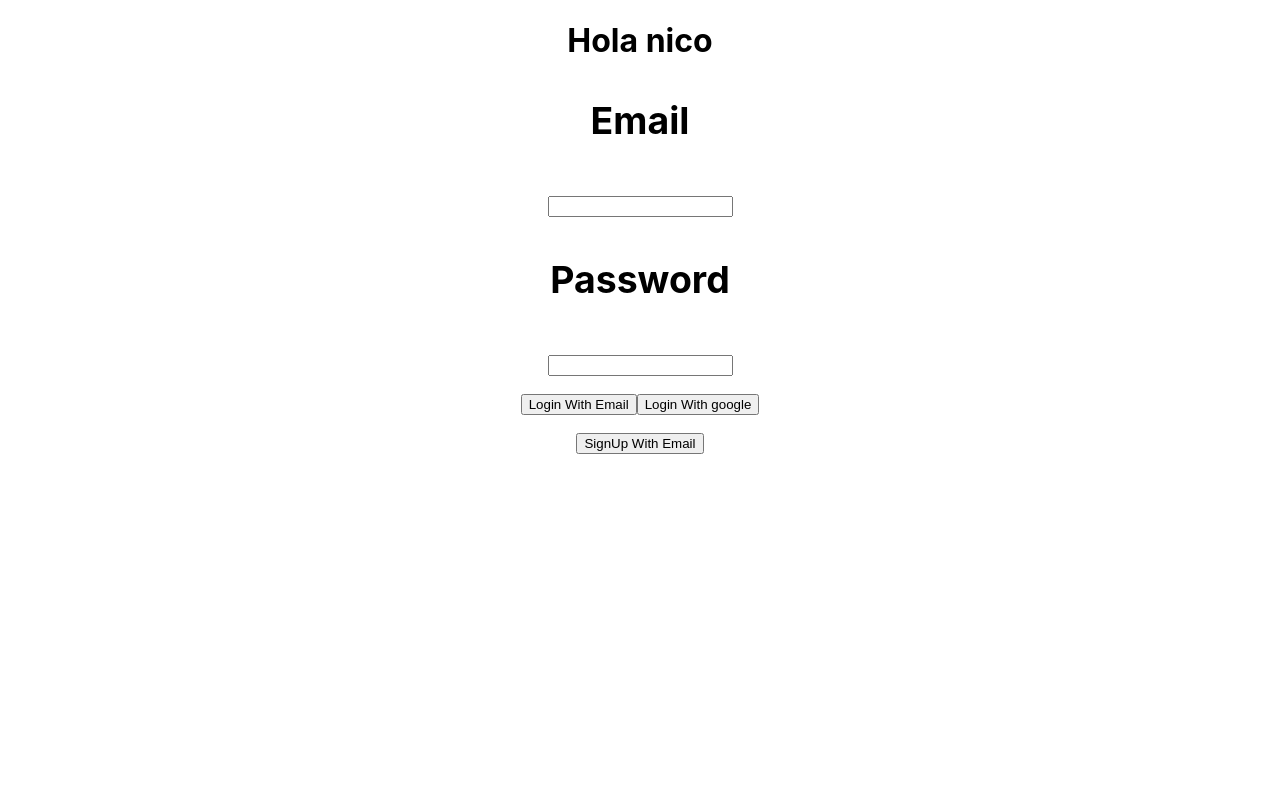
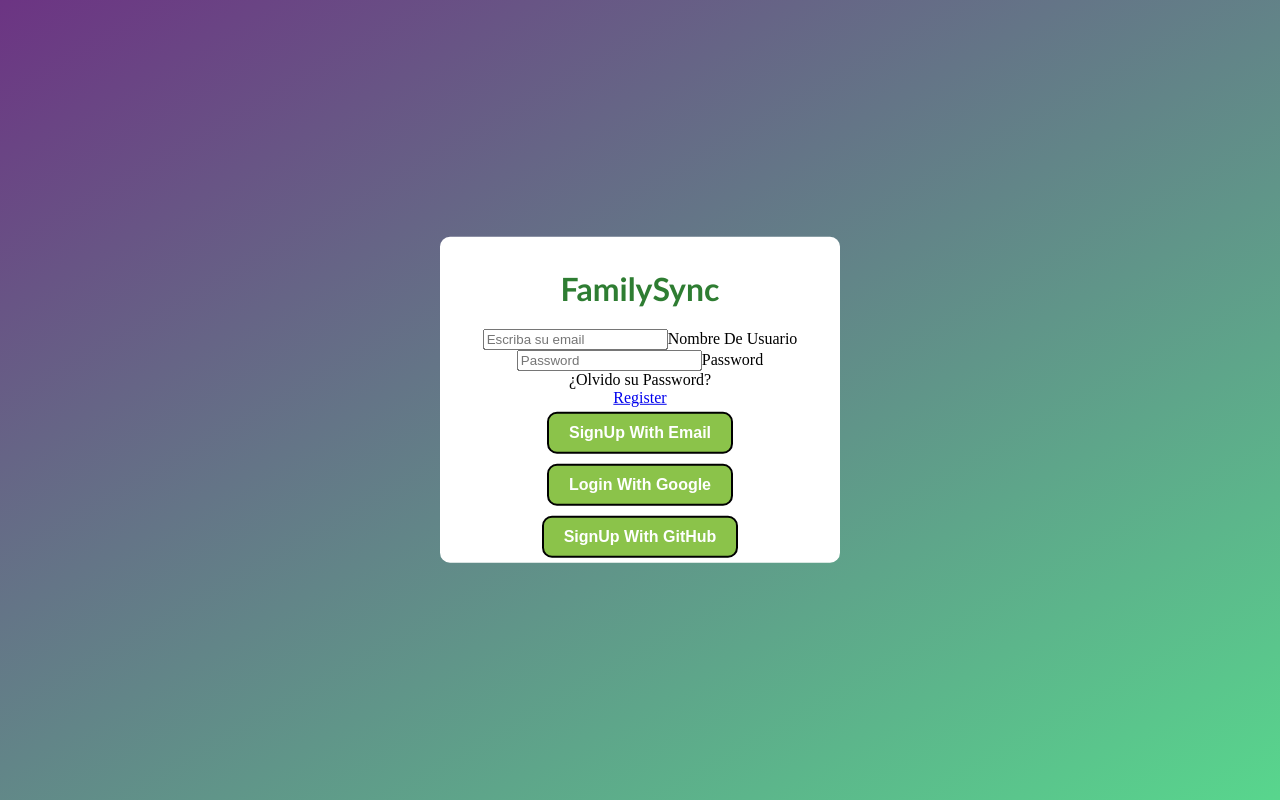
Before and after one commit to Zurdo-Sanchez/FamilySync, a React (Create React App) app in the folder family-sync-app/: page / in a window 1280 px wide. Built offline with nearby package versions, Linux system fonts and the light colour scheme.

Commit message:
primera parte css

```diff
--- a/family-sync-app/public/index.html
+++ b/family-sync-app/public/index.html
@@ -8,6 +8,7 @@
     <meta
       name="description"
       content="Web site created using create-react-app"
+      git
     />
     <link rel="apple-touch-icon" href="%PUBLIC_URL%/logo192.png" />
     <!--
--- /dev/null
+++ b/family-sync-app/src/component/loginView.css
@@ -0,0 +1,78 @@
+:root {
+  --primary-color: #2e7d32; /* Verde oscuro */
+  --secondary-color: #4caf50; /* Verde */
+  --accent-color: #8bc34a; /* Verde claro */
+  --light-color: #c5e1a5; /* Verde claro */
+  --dark-color: #1b5e20; /* Verde oscuro */
+  --lighter-color: #dce775; /* Verde claro más claro */
+  --darker-color: #33691e; /* Verde oscuro más oscuro */
+}
+
+.title {
+  color: var(--primary-color);
+  margin-top: 2rem;
+
+  font-family: "Gill Sans", "Gill Sans MT", Calibri, "Trebuchet MS", sans-serif;
+}
+
+.input {
+  display: block;
+  margin: auto;
+
+  padding: 5px;
+}
+
+.button {
+  display: inline-block;
+  padding: 10px 20px;
+  font-size: 16px;
+  font-weight: bold;
+  color: white;
+  text-align: center;
+  border-style: solid;
+
+  text-align: center;
+
+  border-radius: 10px;
+  cursor: pointer;
+
+  background-color: var(--accent-color);
+}
+
+.buttonprimary {
+  color: var(--primary-color);
+  font-weight: bold;
+
+  font-family: "Gill Sans", "Gill Sans MT", Calibri, "Trebuchet MS", sans-serif;
+}
+
+.sign {
+  padding-top: 20px;
+  display: flex;
+  justify-content: center;
+  display: block;
+}
+
+.divbutton {
+  margin-top: 10 px;
+  padding: 5px;
+  color: var(--accent-color);
+}
+
+.container {
+  margin: 0;
+  padding: 0;
+  font-family: monserrat;
+  background: linear-gradient(150deg, #6c3483, #58d68d);
+  height: 100vh;
+}
+
+.formulario {
+  position: absolute;
+  top: 50%;
+  left: 50%;
+  transform: translate(-50%, -50%);
+  width: 400px;
+  background: white;
+  border-radius: 10px;
+}
--- a/family-sync-app/src/component/loginView/loginView.jsx
+++ b/family-sync-app/src/component/loginView/loginView.jsx
@@ -1,13 +1,13 @@
 import React, { useState } from "react";
 
 import authFunction from "../../utils/authFunction";
+import "../loginView.css";
 
 function LoginView(props) {
   const [email, setEmail] = useState(null);
   const [password, setPassword] = useState(null);
 
   const handledDataLogin = (provider) => {
-
     //creates data required for user login
     const dataLogin = {
       provider,
@@ -19,7 +19,6 @@ function LoginView(props) {
   };
 
   const handledDataSignup = () => {
-
     //creates data required for user creation
     const dataSignup = {
       provider: "signup",
@@ -31,39 +30,68 @@ function LoginView(props) {
   };
 
   return (
-    <>
-      <h1>
-        Hola nico
-        <div className="Container">
-          <h3 className="Title">Email</h3>
+    <div className="container">
+      <div className="formulario">
+        <h1 className="title">FamilySync</h1>
+
+        <form>
+          <div>
             <input
-            className="input"
               type="text"
+              placeholder="Escriba su email"
               onChange={(e) => {
                 setEmail(e.currentTarget.value);
               }}
             />
+            <label>Nombre De Usuario</label>
           </div>
-        <div className="Container">
-          <h3 className="Title">Password</h3>
+
+          <div className="password">
             <input
-            className="input"
               type="password"
+              placeholder="Password"
               onChange={(e) => {
                 setPassword(e.currentTarget.value);
               }}
             />
+            <label>Password</label>
           </div>
-        <button onClick={() => handledDataLogin("email")}>
-          Login With Email
+
+          <div className="remember"> ¿Olvido su Password? </div>
+
+          <imput type="submit" value="Sign Up"></imput>
+
+          <div className="register">
+            <a href="#">Register</a>
+          </div>
+
+          <div>
+            <div className="divbutton">
+              <button
+                className="button"
+                onClick={() => handledDataLogin("email")}
+              >
+                SignUp With Email
               </button>
-        <button onClick={() => handledDataLogin("google")}>
-          Login With google
+            </div>
+            <div className="divbutton">
+              <button
+                className="button"
+                onClick={() => handledDataLogin("google")}
+              >
+                Login With Google
               </button>
-        <br/>
-        <button onClick={() => handledDataSignup()}>SignUp With Email</button>
-      </h1>
-    </>
+            </div>
+
+            <div className="divbutton">
+              <button className="button" onClick={() => handledDataSignup()}>
+                SignUp With GitHub
+              </button>
+            </div>
+          </div>
+        </form>
+      </div>
+    </div>
   );
 }
 
--- a/family-sync-app/y/index.html
+++ b/family-sync-app/y/index.html
@@ -1,22 +1,43 @@
 <!DOCTYPE html>
 <html>
   <head>
-    <meta charset="utf-8">
-    <meta name="viewport" content="width=device-width, initial-scale=1">
+    <meta charset="utf-8" />
+    <meta name="viewport" content="width=device-width, initial-scale=1" />
     <title>Welcome to Firebase Hosting</title>
 
     <!-- update the version number as needed -->
     <script defer src="/__/firebase/9.22.1/firebase-app-compat.js"></script>
     <!-- include only the Firebase features as you need -->
     <script defer src="/__/firebase/9.22.1/firebase-auth-compat.js"></script>
-    <script defer src="/__/firebase/9.22.1/firebase-database-compat.js"></script>
-    <script defer src="/__/firebase/9.22.1/firebase-firestore-compat.js"></script>
-    <script defer src="/__/firebase/9.22.1/firebase-functions-compat.js"></script>
-    <script defer src="/__/firebase/9.22.1/firebase-messaging-compat.js"></script>
+    <script
+      defer
+      src="/__/firebase/9.22.1/firebase-database-compat.js"
+    ></script>
+    <script
+      defer
+      src="/__/firebase/9.22.1/firebase-firestore-compat.js"
+    ></script>
+    <script
+      defer
+      src="/__/firebase/9.22.1/firebase-functions-compat.js"
+    ></script>
+    <script
+      defer
+      src="/__/firebase/9.22.1/firebase-messaging-compat.js"
+    ></script>
     <script defer src="/__/firebase/9.22.1/firebase-storage-compat.js"></script>
-    <script defer src="/__/firebase/9.22.1/firebase-analytics-compat.js"></script>
-    <script defer src="/__/firebase/9.22.1/firebase-remote-config-compat.js"></script>
-    <script defer src="/__/firebase/9.22.1/firebase-performance-compat.js"></script>
+    <script
+      defer
+      src="/__/firebase/9.22.1/firebase-analytics-compat.js"
+    ></script>
+    <script
+      defer
+      src="/__/firebase/9.22.1/firebase-remote-config-compat.js"
+    ></script>
+    <script
+      defer
+      src="/__/firebase/9.22.1/firebase-performance-compat.js"
+    ></script>
     <!--
       initialize the SDK after all desired features are loaded, set useEmulator to false
       to avoid connecting the SDK to running emulators.
@@ -24,17 +45,66 @@
     <script defer src="/__/firebase/init.js?useEmulator=true"></script>
 
     <style media="screen">
-      body { background: #ECEFF1; color: rgba(0,0,0,0.87); font-family: Roboto, Helvetica, Arial, sans-serif; margin: 0; padding: 0; }
-      #message { background: white; max-width: 360px; margin: 100px auto 16px; padding: 32px 24px; border-radius: 3px; }
-      #message h2 { color: #ffa100; font-weight: bold; font-size: 16px; margin: 0 0 8px; }
-      #message h1 { font-size: 22px; font-weight: 300; color: rgba(0,0,0,0.6); margin: 0 0 16px;}
-      #message p { line-height: 140%; margin: 16px 0 24px; font-size: 14px; }
-      #message a { display: block; text-align: center; background: #039be5; text-transform: uppercase; text-decoration: none; color: white; padding: 16px; border-radius: 4px; }
-      #message, #message a { box-shadow: 0 1px 3px rgba(0,0,0,0.12), 0 1px 2px rgba(0,0,0,0.24); }
-      #load { color: rgba(0,0,0,0.4); text-align: center; font-size: 13px; }
+      body {
+        background: #eceff1;
+        color: rgba(0, 0, 0, 0.87);
+        font-family: Roboto, Helvetica, Arial, sans-serif;
+        margin: 0;
+        padding: 0;
+      }
+      #message {
+        background: white;
+        max-width: 360px;
+        margin: 100px auto 16px;
+        padding: 32px 24px;
+        border-radius: 3px;
+      }
+      #message h2 {
+        color: #ffa100;
+        font-weight: bold;
+        font-size: 16px;
+        margin: 0 0 8px;
+      }
+      #message h1 {
+        font-size: 22px;
+        font-weight: 300;
+        color: rgba(0, 0, 0, 0.6);
+        margin: 0 0 16px;
+      }
+      #message p {
+        line-height: 140%;
+        margin: 16px 0 24px;
+        font-size: 14px;
+      }
+      #message a {
+        display: block;
+        text-align: center;
+        background: #039be5;
+        text-transform: uppercase;
+        text-decoration: none;
+        color: white;
+        padding: 16px;
+        border-radius: 4px;
+      }
+      #message,
+      #message a {
+        box-shadow: 0 1px 3px rgba(0, 0, 0, 0.12), 0 1px 2px rgba(0, 0, 0, 0.24);
+      }
+      #load {
+        color: rgba(0, 0, 0, 0.4);
+        text-align: center;
+        font-size: 13px;
+      }
       @media (max-width: 600px) {
-        body, #message { margin-top: 0; background: white; box-shadow: none; }
-        body { border-top: 16px solid #ffa100; }
+        body,
+        #message {
+          margin-top: 0;
+          background: white;
+          box-shadow: none;
+        }
+        body {
+          border-top: 16px solid #ffa100;
+        }
       }
     </style>
   </head>
@@ -42,14 +112,19 @@
     <div id="message">
       <h2>Welcome</h2>
       <h1>Firebase Hosting Setup Complete</h1>
-      <p>You're seeing this because you've successfully setup Firebase Hosting. Now it's time to go build something extraordinary!</p>
-      <a target="_blank" href="https://firebase.google.com/docs/hosting/">Open Hosting Documentation</a>
+      <p>
+        You're seeing this because you've successfully setup Firebase Hosting.
+        Now it's time to go build something extraordinary!
+      </p>
+      <a target="_blank" href="https://firebase.google.com/docs/hosting/"
+        >Open Hosting Documentation</a
+      >
     </div>
     <p id="load">Firebase SDK Loading&hellip;</p>
 
     <script>
-      document.addEventListener('DOMContentLoaded', function() {
-        const loadEl = document.querySelector('#load');
+      document.addEventListener("DOMContentLoaded", function () {
+        const loadEl = document.querySelector("#load");
         // // 🔥🔥🔥🔥🔥🔥🔥🔥🔥🔥🔥🔥🔥🔥🔥🔥🔥🔥🔥🔥🔥🔥🔥🔥🔥🔥🔥🔥🔥🔥🔥
         // // The Firebase SDK is initialized and available here!
         //
@@ -68,20 +143,23 @@
         try {
           let app = firebase.app();
           let features = [
-            'auth',
-            'database',
-            'firestore',
-            'functions',
-            'messaging',
-            'storage',
-            'analytics',
-            'remoteConfig',
-            'performance',
-          ].filter(feature => typeof app[feature] === 'function');
-          loadEl.textContent = `Firebase SDK loaded with ${features.join(', ')}`;
+            "auth",
+            "database",
+            "firestore",
+            "functions",
+            "messaging",
+            "storage",
+            "analytics",
+            "remoteConfig",
+            "performance",
+          ].filter((feature) => typeof app[feature] === "function");
+          loadEl.textContent = `Firebase SDK loaded with ${features.join(
+            ", "
+          )}`;
         } catch (e) {
           console.error(e);
-          loadEl.textContent = 'Error loading the Firebase SDK, check the console.';
+          loadEl.textContent =
+            "Error loading the Firebase SDK, check the console.";
         }
       });
     </script>
```
Also changed, not shown: 1 other file (tests, documents, lock files or other folders). Lines whose indentation alone changed are shown as unchanged.
